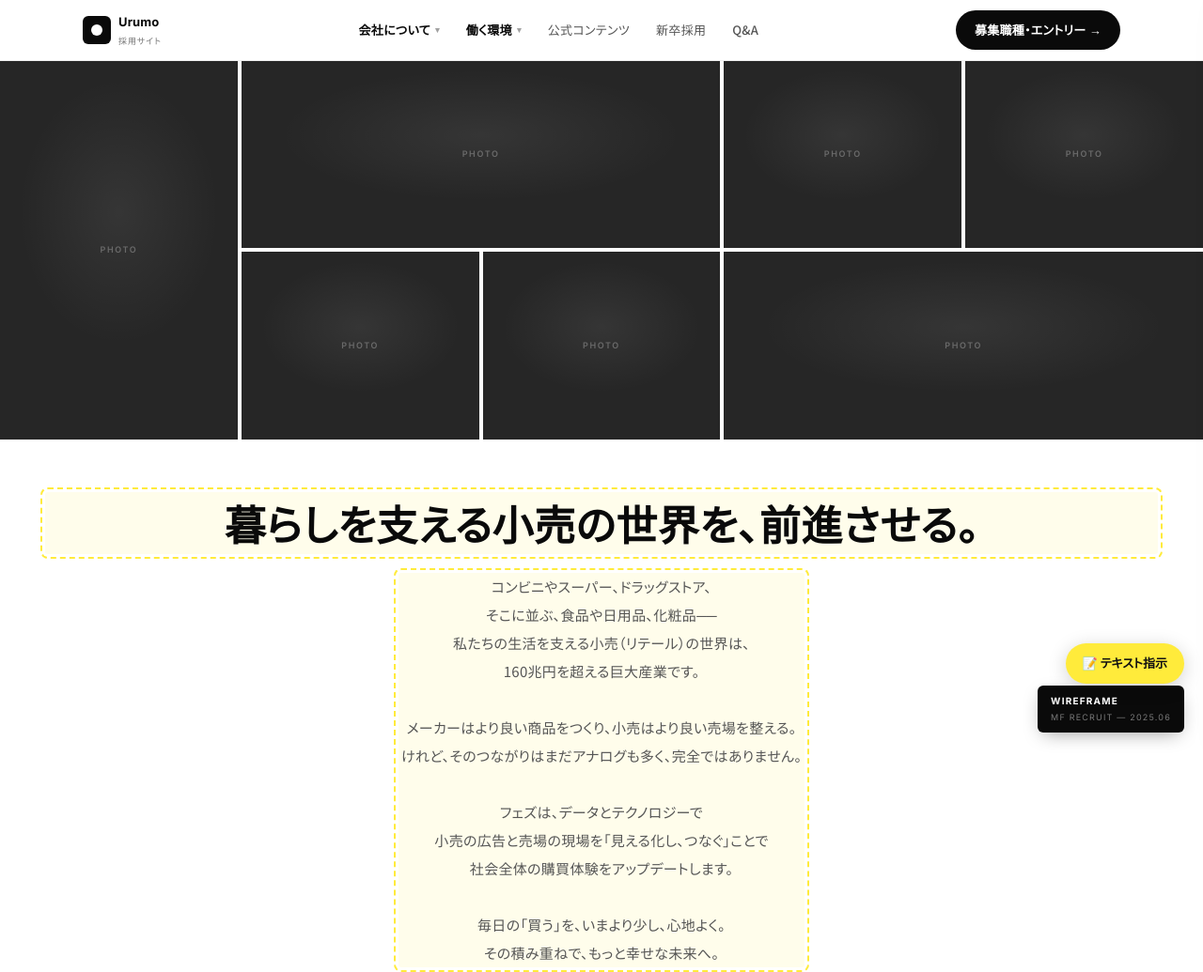
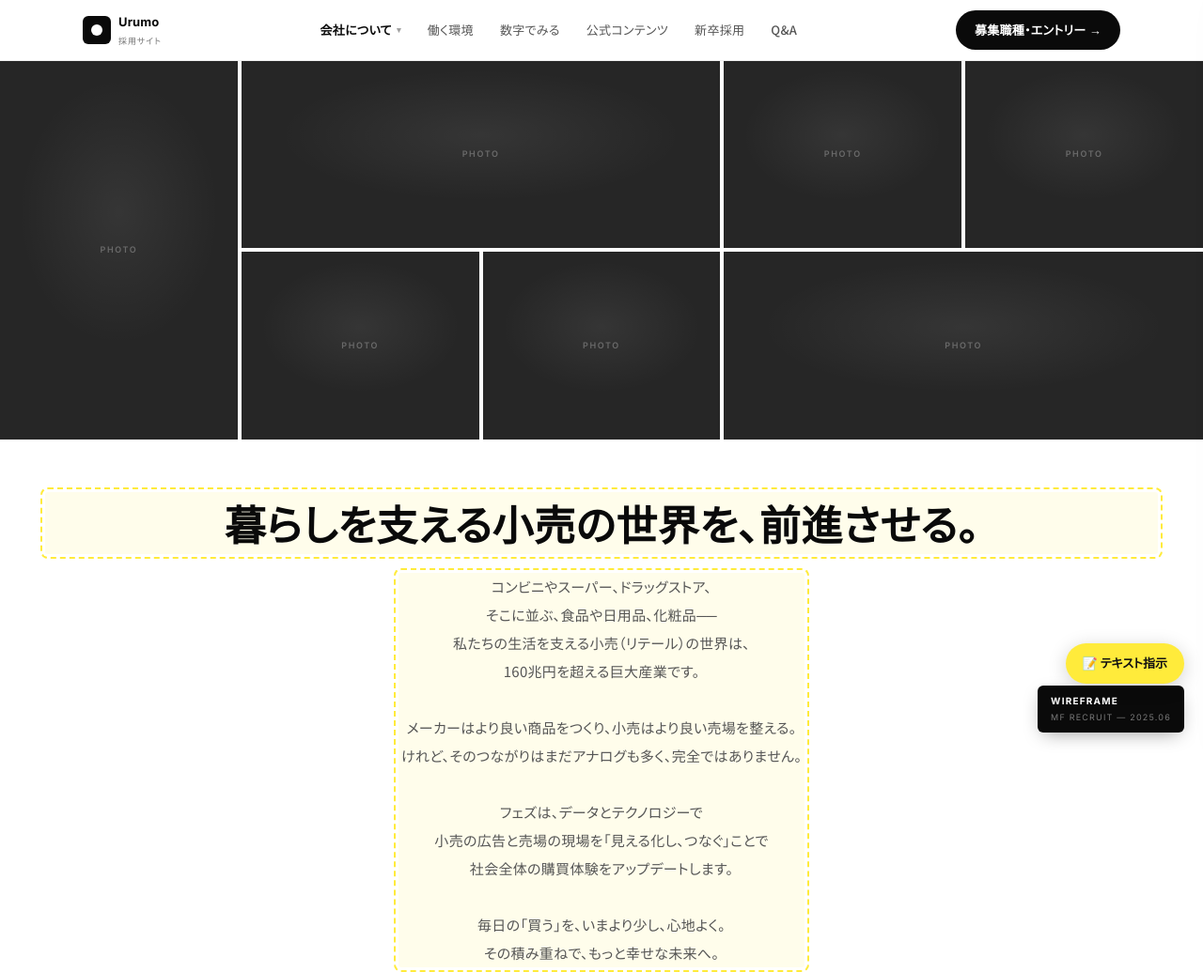
Before and after one commit to RnKmhr/urumo-recruit-wireframe, a plain HTML site: page mf-recruit-wireframe.html in a window 1280 px wide. Shown: the top 1035 px of the page at 94% size. Drawn offline with Linux system fonts and the light colour scheme.

Commit message:
Refactor global nav: promote 働く環境 & 数字でみる to top-level items
- Remove 働く環境 dropdown; promote 福利厚生 → 働く環境 and 数字でみる as flat nav items
- Reorder nav: 会社について → 働く環境 → 数字でみる → 公式コンテンツ → 新卒採用 → Q&A
- Applied across all 6 HTML files

Co-Authored-By: Claude Sonnet 4.6 <noreply@anthropic.com>

```diff
--- a/mf-recruit-wireframe.html
+++ b/mf-recruit-wireframe.html
@@ -689,14 +689,8 @@
           <li><a href="#company-profile">会社紹介資料</a></li>
         </ul>
       </li>
-      <!-- 働く環境 (dropdown) -->
-      <li class="has-dd">
-        <a href="#">働く環境</a>
-        <ul class="nav-dropdown">
-          <li><a href="numbers.html">数字でみる</a></li>
-          <li><a href="benefits.html">福利厚生</a></li>
-        </ul>
-      </li>
+      <li><a href="benefits.html">働く環境</a></li>
+      <li><a href="numbers.html">数字でみる</a></li>
       <li><a href="#official-contents">公式コンテンツ</a></li>
       <li><a href="students.html">新卒採用</a></li>
       <li><a href="qa.html">Q&amp;A</a></li>
@@ -1169,8 +1163,9 @@
       <div class="footer-col">
         <h4>働く環境</h4>
         <ul>
-          <li><a href="numbers.html">数字でみる</a></li>
-          <li><a href="benefits.html">福利厚生</a></li>
+          <li><a href="benefits.html">働く環境</a></li>
+      <li><a href="numbers.html">数字でみる</a></li>
+
         </ul>
       </div>
       <div class="footer-col">
```
Also changed, not shown: benefits.html (+5 -9 lines), culture.html (+5 -9 lines), numbers.html (+5 -9 lines), qa.html (+5 -9 lines), students.html (+5 -9 lines).
